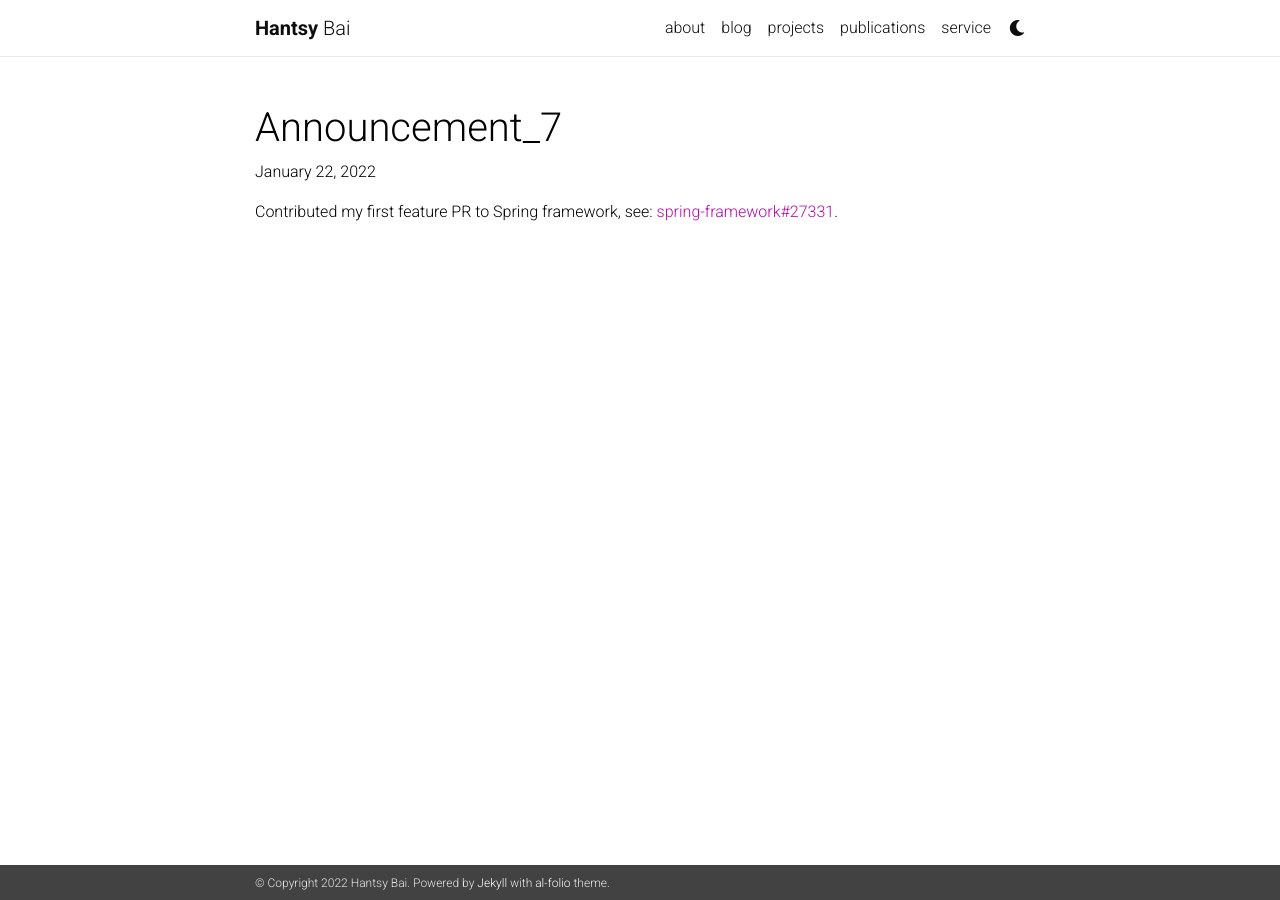
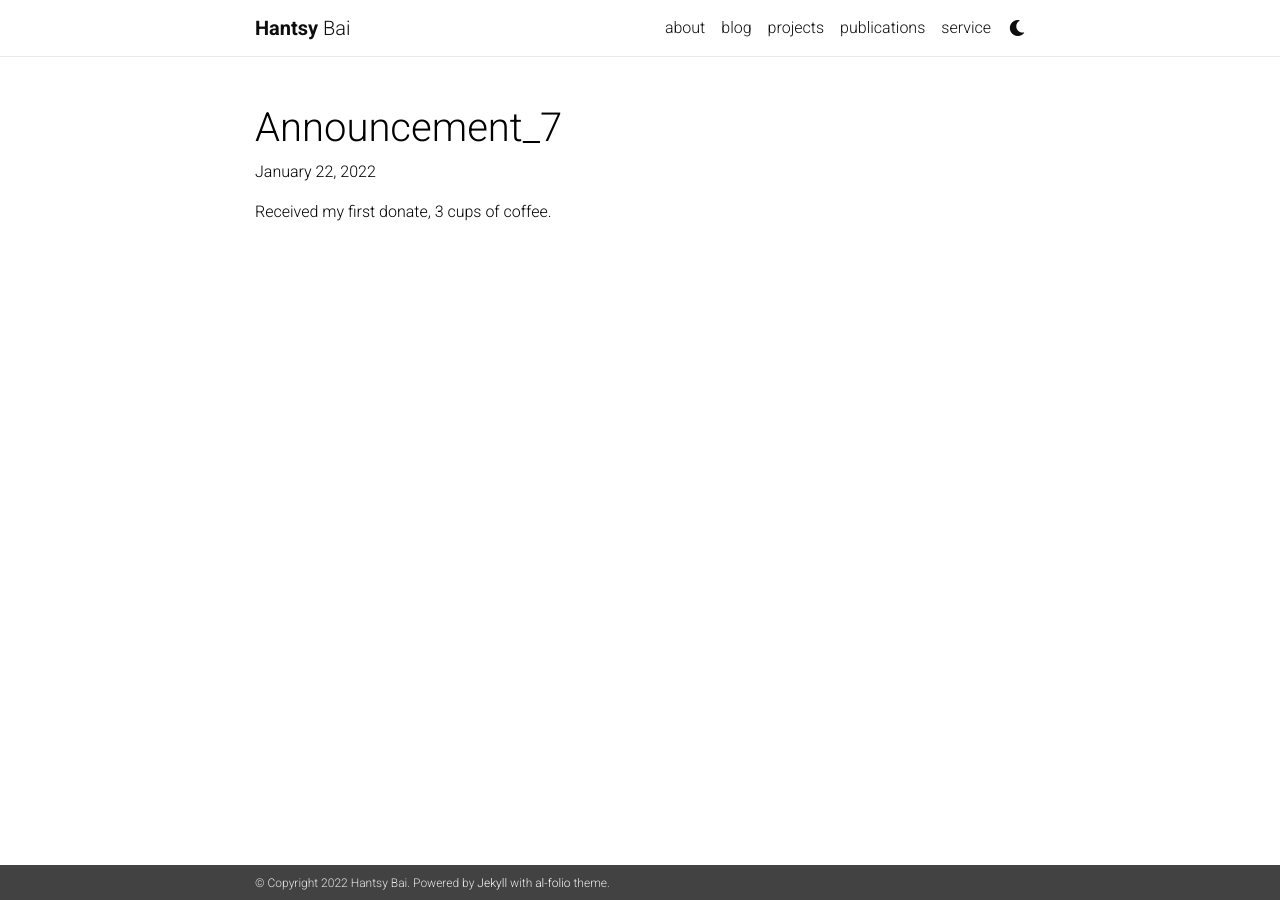
Before and after one commit to hantsy/hantsy.github.io, a Jekyll site: the page built from _news/announcement_7.md, in a window 1280 px wide. Built offline with Jekyll 4.4.1, drawn with Linux system fonts in a browser that asks for light colours; nearby versions of some CDN libraries; a style sheet for code colours, icons or effects is not loaded.

Commit message:
chore: add more announcements

```diff
--- a/_news/announcement_7.md
+++ b/_news/announcement_7.md
@@ -4,4 +4,4 @@ date: 2022-01-22 16:00:00
 inline: true
 ---
 
-Contributed my first feature PR to Spring framework, see: [spring-framework#27331](https://github.com/spring-projects/spring-framework/pull/27331).
+Received my first donate, 3 cups of coffee.
```
